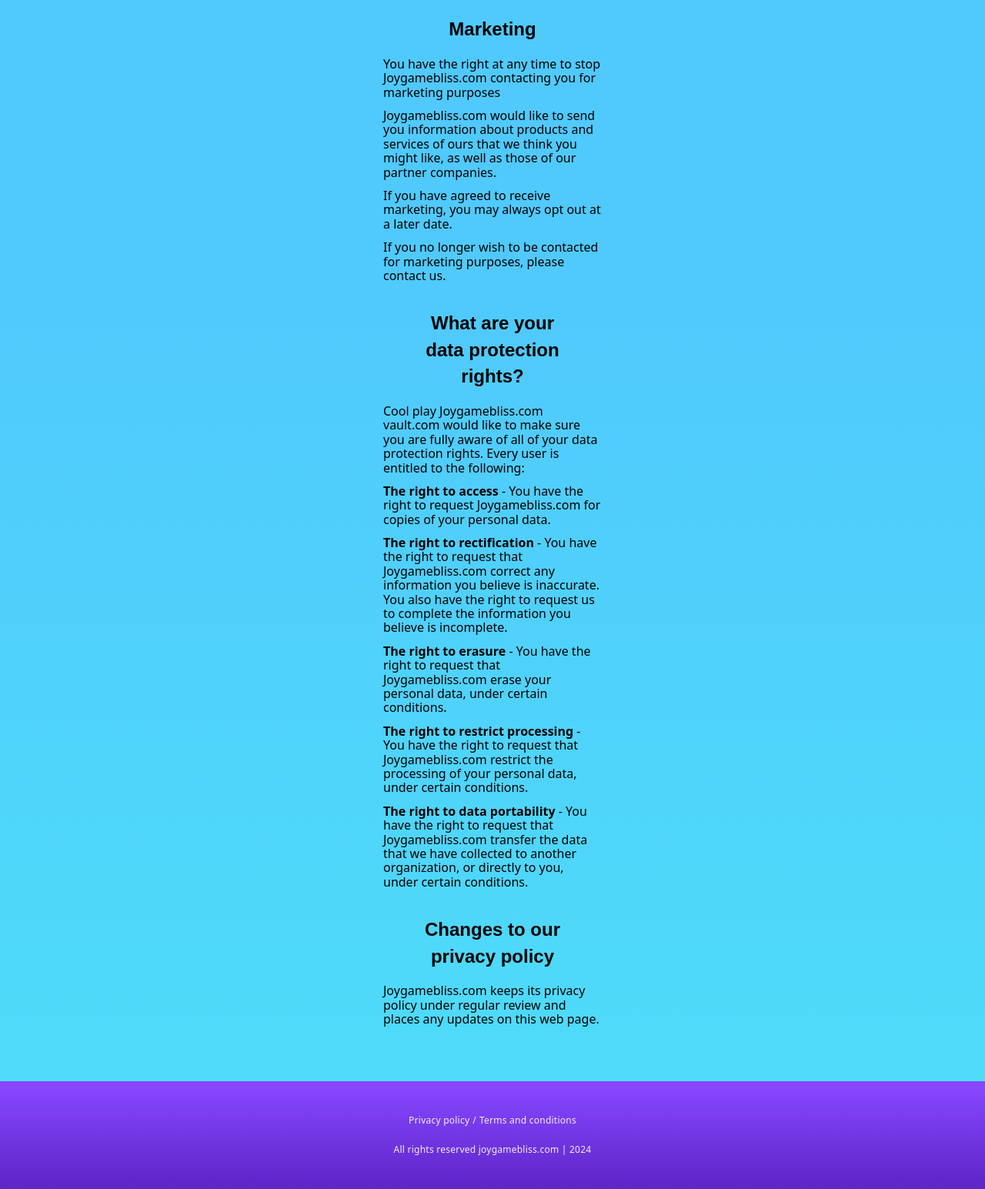
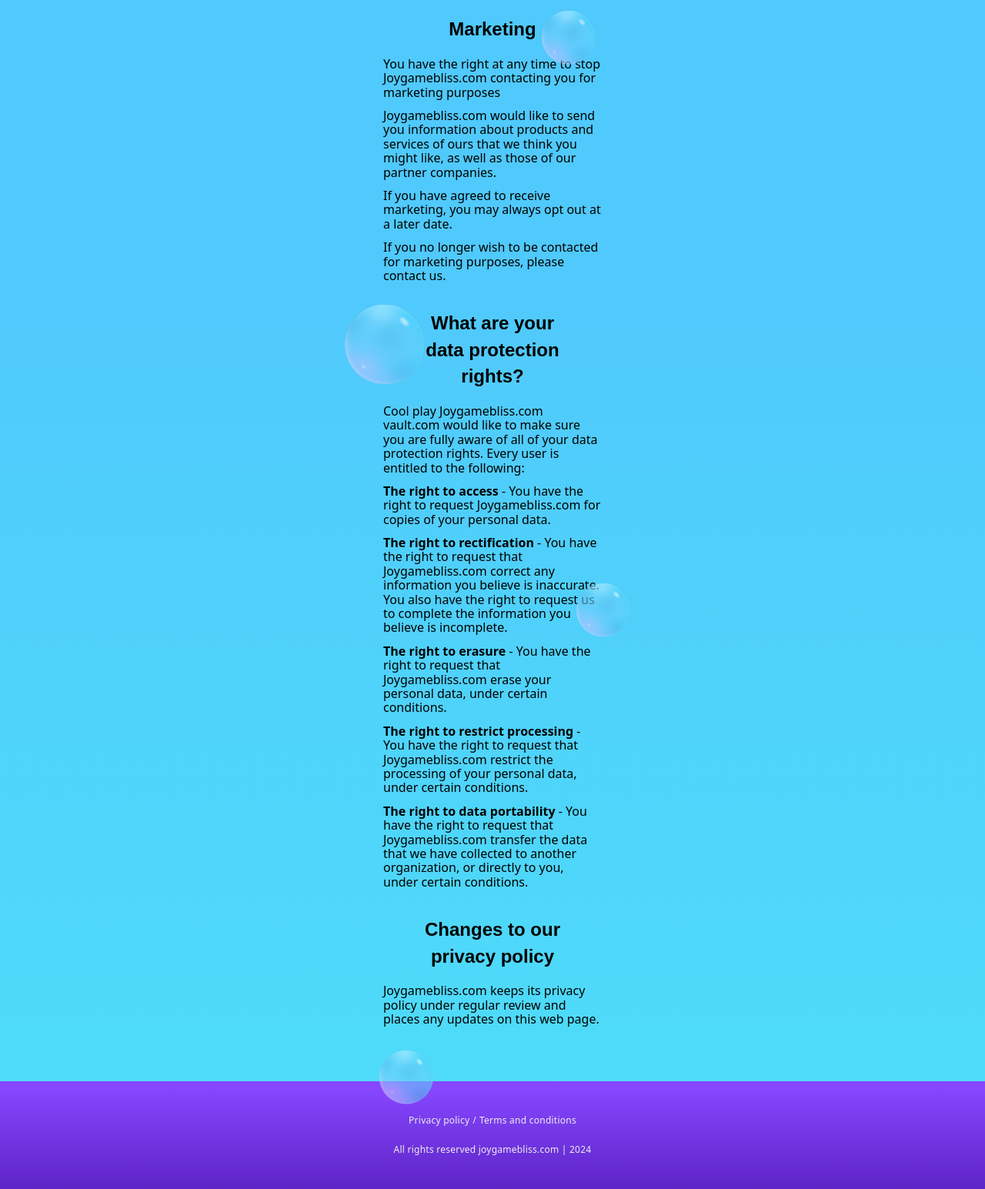
Before and after one commit to ViktorBond7/bubbleCovo, a website built with Vite: page src/policy.html in a window 1280 px wide. Shown: the part 500-2045 px from the top of the page at 77% size. Built offline with nearby package versions, Linux system fonts and the light colour scheme; a web font is replaced by a local one.

Commit message:
policy bubble

```diff
--- a/src/scss/faq.scss
+++ b/src/scss/faq.scss
@@ -15,7 +15,7 @@
   padding-bottom: 18px;
   @include media(desktop) {
     font-size: 40px;
-    margin-top: 32px;
+    // margin-top: 32px;
   }
 }
 
--- a/src/scss/policy.scss
+++ b/src/scss/policy.scss
@@ -149,9 +149,9 @@
   opacity: 0.6;
   width: 104px;
   height: 104px; /* Додайте висоту для блоку */
-  // background-image: url('/img/bubble-1x.png');
-  // background-size: cover;
-  // background-position: center;
+  background-image: url('/img/bubble-1x.png');
+  background-size: cover;
+  background-position: center;
 
   @include media(desktop) {
     top: 8.5%;
@@ -170,9 +170,9 @@
   opacity: 0.6;
   width: 104px;
   height: 104px;
-  // background-image: url('/img/bubble-1x.png');
-  // background-size: cover;
-  // background-position: center;
+  background-image: url('/img/bubble-1x.png');
+  background-size: cover;
+  background-position: center;
   @include media(desktop) {
     opacity: 0;
   }
@@ -186,9 +186,9 @@
   opacity: 0.6;
   width: 70px;
   height: 70px;
-  // background-image: url('/img/bubble-1x.png');
-  // background-size: cover;
-  // background-position: center;
+  background-image: url('/img/bubble-1x.png');
+  background-size: cover;
+  background-position: center;
 
   @include media(desktop) {
     top: 97%;
@@ -206,9 +206,9 @@
   opacity: 0.6;
   width: 70px;
   height: 70px;
-  // background-image: url('/img/bubble-1x.png');
-  // background-size: cover;
-  // background-position: center;
+  background-image: url('/img/bubble-1x.png');
+  background-size: cover;
+  background-position: center;
   @include media(desktop) {
     opacity: 0;
   }
@@ -222,9 +222,9 @@
   opacity: 0.6;
   width: 70px;
   height: 70px;
-  // background-image: url('/img/bubble-1x.png');
-  // background-size: cover;
-  // background-position: center;
+  background-image: url('/img/bubble-1x.png');
+  background-size: cover;
+  background-position: center;
   @include media(desktop) {
     opacity: 0;
   }
```
